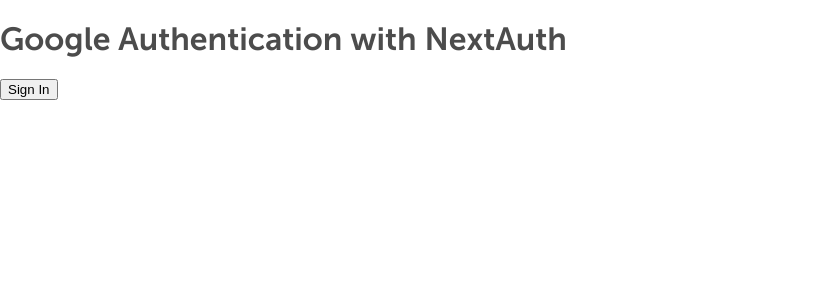
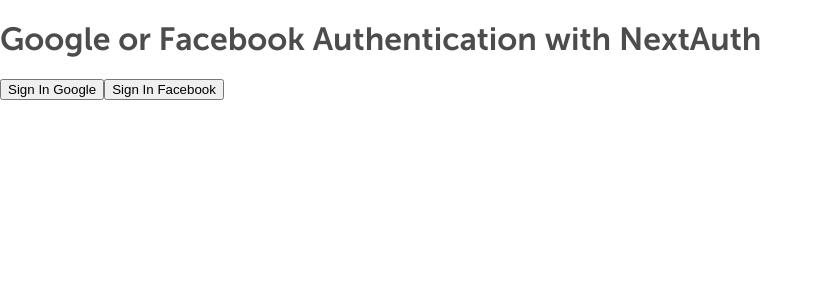
Before and after one commit to andi996/testing-auth, a Next.js app: page / in a window 1280 px wide. Shown: the top 300 px of the page, without its empty margins (0-823 px from the left). Built offline with nearby package versions, Linux system fonts and the light colour scheme; no server answers.

Commit message:
add and change facebook env

```diff
--- a/next.config.js
+++ b/next.config.js
@@ -6,8 +6,8 @@
     GOOGLE_CLIENT_SECRET: "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",
     LINKEDIN_CLIENT_ID: "86eknstbcg4jt5",
     LINKEDIN_CLIENT_SECRET: "YdL4JnY9OqOjmIvd",
-    FACEBOOK_CLIENT_ID: "673084211089297",
-    FACEBOOK_CLIENT_SECRET: "e7c6d8951994064a6eefe3d261d460cb",
+    FACEBOOK_CLIENT_ID: "1327033311406954",
+    FACEBOOK_CLIENT_SECRET: "1ee57df6ca4ab9aeefda9967ff8829ae",
     NEXTAUTH_URL: "https://testing-auth-six.vercel.app",
     NEXTAUTH_SECRET: "lSrcavytjCoHGm5YeETGvaJYghQWXxgXAtAphIlAtiwD",
   },
--- a/src/pages/index.js
+++ b/src/pages/index.js
@@ -13,15 +13,16 @@
   return (
     <div>
       <Head>
-        <title>NextAuth Google Authentication</title>
+        <title>NextAuth Authentication</title>
         <link rel="icon" href="/favicon.ico" />
       </Head>
 
-      <h1>Google Authentication with NextAuth </h1>
+      <h1>Google or Facebook Authentication with NextAuth </h1>
 
       {!session && (
         <>
-          <button onClick={() => signIn("google")}>Sign In</button>
+          <button onClick={() => signIn("google")}>Sign In Google</button>
+          <button onClick={() => signIn("facebook")}>Sign In Facebook</button>
         </>
       )}
 
--- a/src/pages/login/index.js
+++ b/src/pages/login/index.js
@@ -4,6 +4,7 @@
   return (
     <>
       <button onClick={() => signIn("google")}>LOGIN WITH GOOGLE</button>
+      <button onClick={() => signIn("facebook")}>LOGIN WITH FACEBOOK</button>
     </>
   );
 }
```
Also changed, not shown: 1 other file (tests, documents, lock files or other folders).
